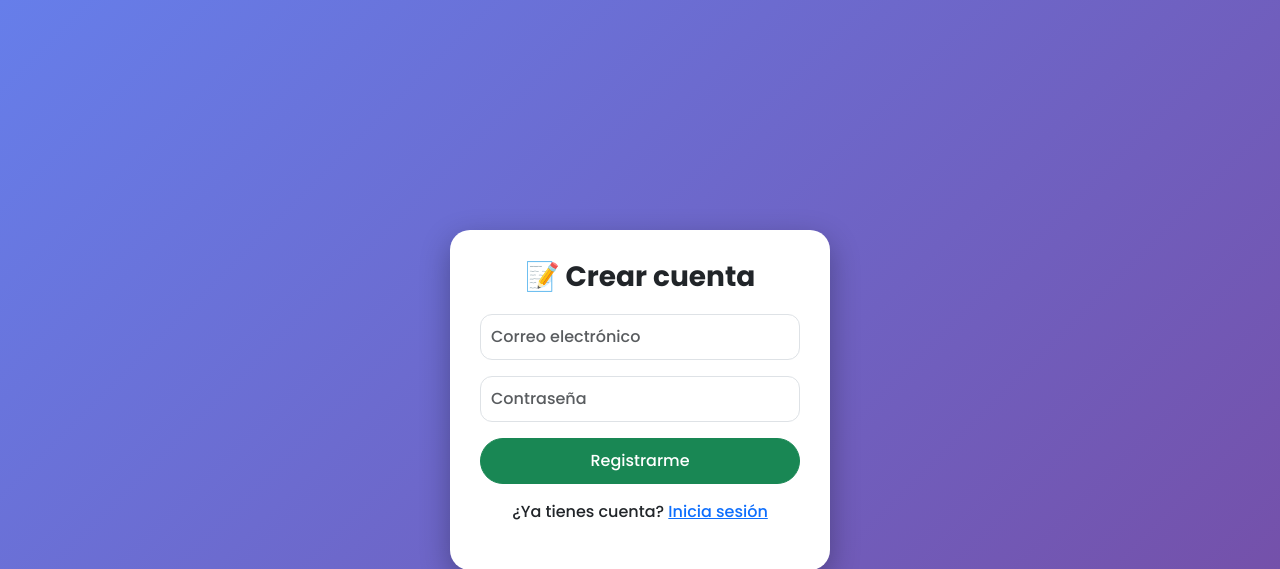
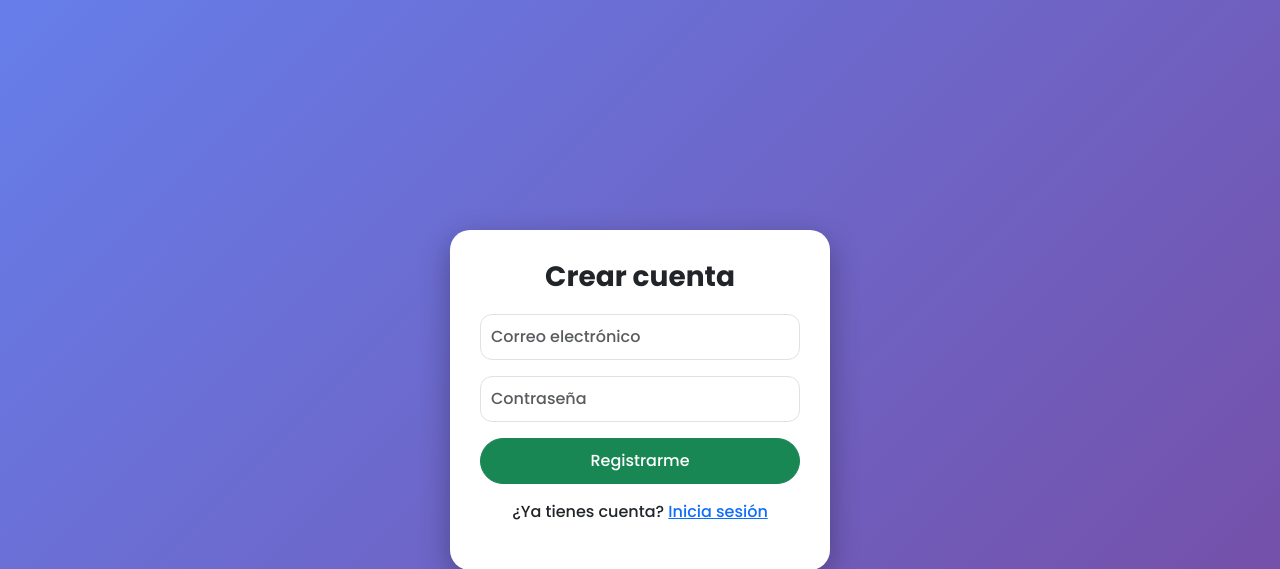
Before and after one commit to aleko-star/ProyectoBackup, a Flask app: page /register in a window 1280 px wide. Shown: the top 569 px of the page. Run offline with Flask 3, Linux system fonts and the light colour scheme.

Commit message:
Update register.html

```diff
--- a/templates/register.html
+++ b/templates/register.html
@@ -51,7 +51,7 @@ body {
 
 <div class="card bg-white">
 
-  <h3 class="title">📝 Crear cuenta</h3>
+  <h3 class="title"> Crear cuenta</h3>
 
   <form method="POST">
 
```
